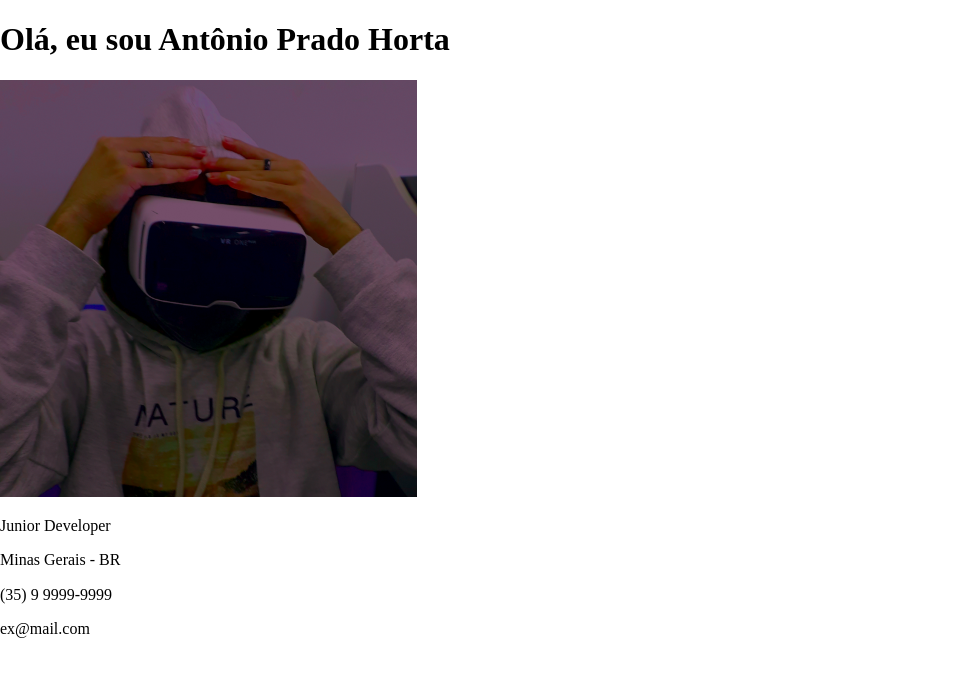
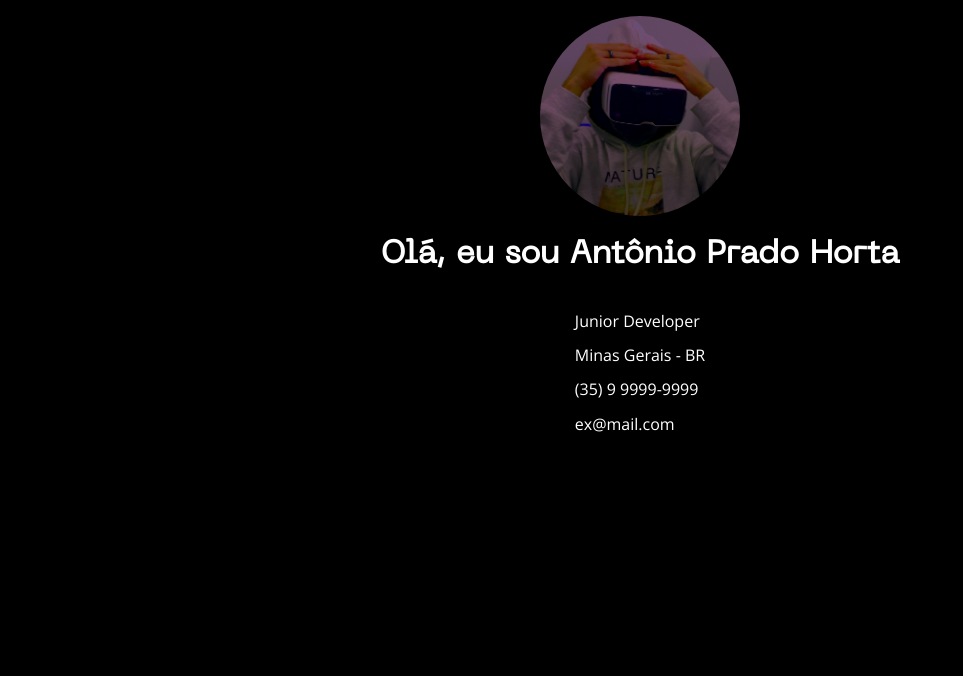
Before and after one commit to Titanio112/Portfolio, a plain HTML site: page index.html in a window 1280 px wide. Shown: the whole page, without its empty margins (0-963 px from the left). Drawn offline with nearby package versions, Linux system fonts and the light colour scheme.

Commit message:
css base & add font

```diff
--- /dev/null
+++ b/assets/css/global.css
@@ -0,0 +1,18 @@
+* {
+    box-sizing: border-box;
+    font-family: "Open Sans", sans-serif;
+}
+
+@font-face {
+    font-family: 'Neue Machina';
+    src: url(/assets/fonts/neue-machina-regular.otf);
+}
+
+body {
+    background-color: black;
+    color: white;
+}
+
+.main {
+    padding: 1rem;
+}
--- /dev/null
+++ b/assets/css/header.css
@@ -0,0 +1,17 @@
+.header {
+    display: flex;
+    flex-direction: column;
+    align-items: center;
+    position: relative;
+}
+
+.header .photo {
+    width: 200px;
+    height: 200px;
+    border-radius: 50%;
+}
+
+.header .title {
+    font-family: "Neue Machina";
+    text-align: center;
+}
--- a/index.html
+++ b/index.html
@@ -1,5 +1,6 @@
 <!DOCTYPE html>
 <html lang="pt-BR">
+
 <head>
     <meta charset="UTF-8">
     <meta http-equiv="X-UA-Compatible" content="IE=edge">
@@ -7,20 +8,35 @@
     <title>Portifólio Titanio112</title>
 
     <link rel="stylesheet" href="https://cdnjs.cloudflare.com/ajax/libs/normalize/8.0.1/normalize.min.css"
-    integrity="sha512-NhSC1YmyruXifcj/KFRWoC561YpHpc5Jtzgvbuzx5VozKpWvQ+4nXhPdFgmx8xqexRcpAglTj9sIBWINXa8x5w==" crossorigin="anonymous" referrerpolicy="no-referrer" />
+        integrity="sha512-NhSC1YmyruXifcj/KFRWoC561YpHpc5Jtzgvbuzx5VozKpWvQ+4nXhPdFgmx8xqexRcpAglTj9sIBWINXa8x5w=="
+        crossorigin="anonymous" referrerpolicy="no-referrer" />
+
+    <link rel="preconnect" href="https://fonts.googleapis.com">
+    <link rel="preconnect" href="https://fonts.gstatic.com" crossorigin>
+    <link href="https://fonts.googleapis.com/css2?family=Open+Sans:wght@400;700&display=swap" rel="stylesheet">
+
+    <link rel="stylesheet" href="assets/css/global.css">
+    <link rel="stylesheet" href="assets/css/header.css">
+
 </head>
+
 <body>
 
-    <head>
-        <h1>Olá, eu sou Antônio Prado Horta</h1>
+    <div class="main">
+        <header class="header">
+            <img src="/assets/img/my-photo.png" alt="Foto de Titanio112" class="photo">
 
-        <img src="/assets/img/my-photo.png" alt="Foto de Titanio112">
+            <h1 class="title">Olá, eu sou Antônio Prado Horta</h1>
 
-        <p>Junior Developer</p>
-        <p>Minas Gerais - BR</p>
-        <p>(35) 9 9999-9999</p>
-        <p>ex@mail.com</p>
-    </head>
+            <div class="informations">
+                <p>Junior Developer</p>
+                <p>Minas Gerais - BR</p>
+                <p>(35) 9 9999-9999</p>
+                <p>ex@mail.com</p>
+            </div>
+        </header>
+    </div>
 
 </body>
+
 </html>
```
Also changed, not shown: assets/fonts/neue-machina-regular.otf (added).
